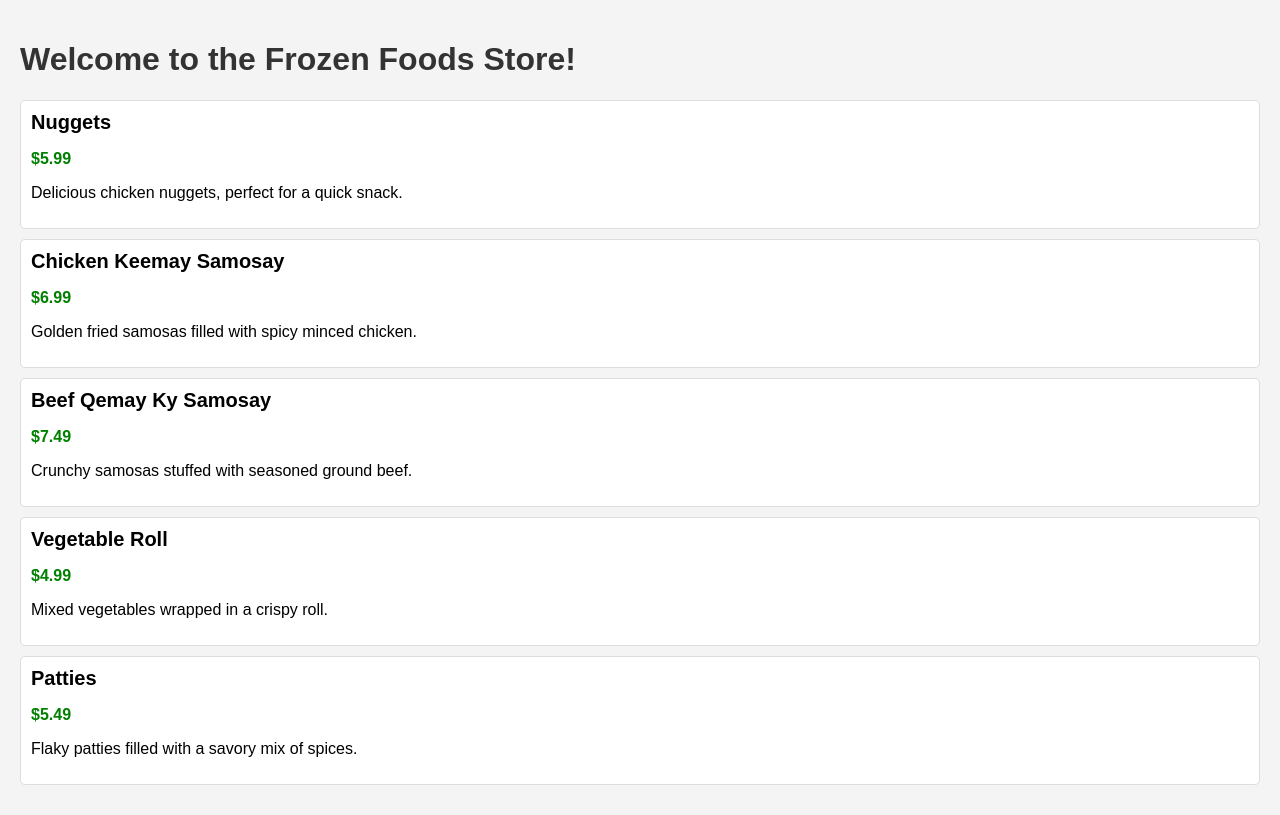
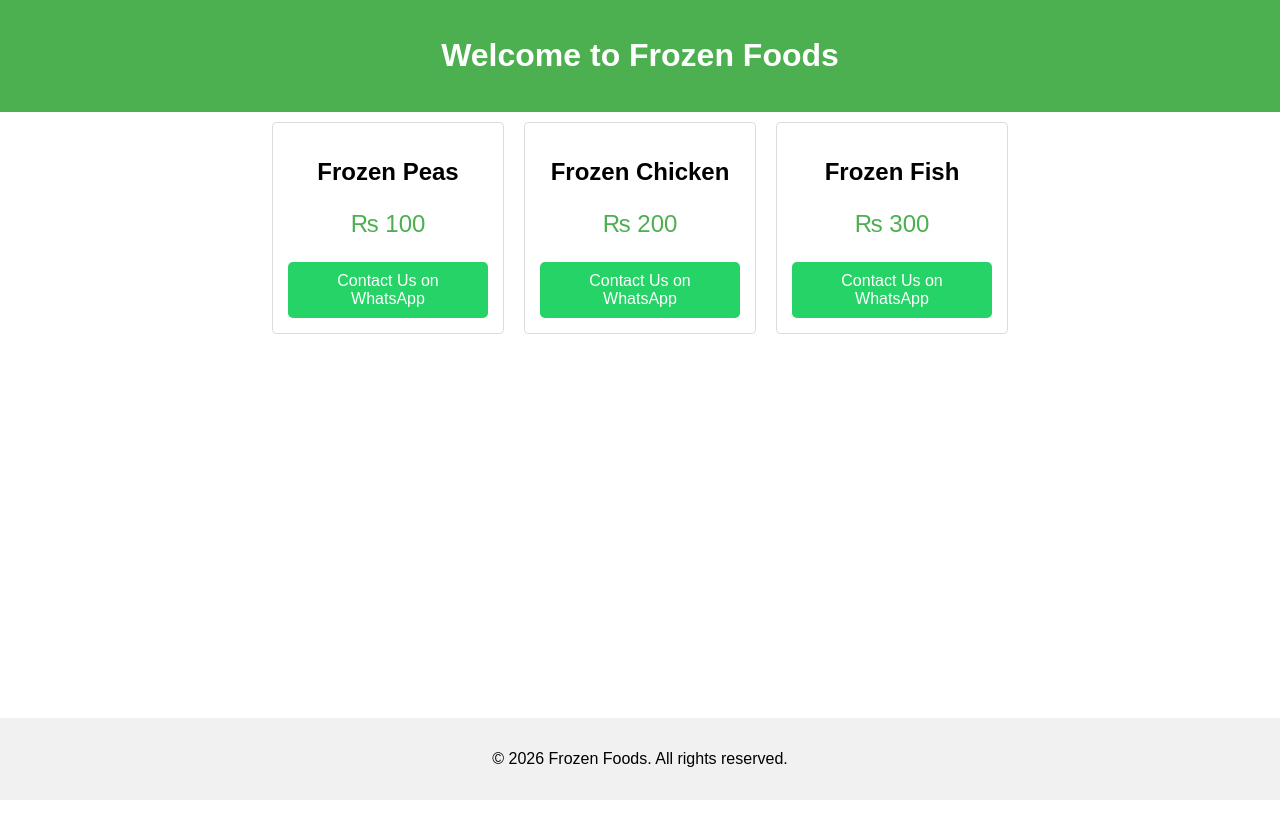
Before and after one commit to munahidmunahid254-ship-it/Munahid-, a plain HTML site: page index.html in a window 1280 px wide. Drawn offline with Linux system fonts and the light colour scheme.

Commit message:
Update index.html for Frozen Foods website with advanced styling and functionality.

```diff
--- a/index.html
+++ b/index.html
@@ -3,60 +3,85 @@
 <head>
     <meta charset="UTF-8">
     <meta name="viewport" content="width=device-width, initial-scale=1.0">
-    <title>Frozen Foods Store</title>
+    <title>Frozen Foods Website</title>
     <style>
         body {
             font-family: Arial, sans-serif;
-            background-color: #f4f4f4;
             margin: 0;
-            padding: 20px;
+            padding: 0;
         }
-        h1 {
-            color: #333;
+        header {
+            background-color: #4CAF50;
+            color: white;
+            text-align: center;
+            padding: 1em 0;
         }
         .product {
+            display: flex;
+            flex-wrap: wrap;
+            justify-content: center;
+        }
+        .product-item {
             border: 1px solid #ddd;
-            background-color: #fff;
-            margin: 10px 0;
-            padding: 10px;
-            border-radius: 5px;
+            border-radius: 4px;
+            margin: 10px;
+            padding: 15px;
+            width: 200px;
+            text-align: center;
+            transition: transform 0.2s;
         }
-        .product h2 {
-            margin: 0;
-            font-size: 20px;
+        .product-item:hover {
+            transform: scale(1.05);
         }
         .price {
-            color: green;
-            font-weight: bold;
+            font-size: 1.5em;
+            color: #4CAF50;
+        }
+        .whatsapp-button {
+            display: inline-block;
+            padding: 10px 20px;
+            background-color: #25D366;
+            color: white;
+            text-decoration: none;
+            border-radius: 5px;
+            transition: background-color 0.3s;
+        }
+        .whatsapp-button:hover {
+            background-color: #128C7E;
+        }
+        footer {
+            text-align: center;
+            padding: 1em 0;
+            background-color: #f1f1f1;
+            position: fixed;
+            bottom: 0;
+            width: 100%;
         }
     </style>
 </head>
 <body>
-    <h1>Welcome to the Frozen Foods Store!</h1>
+    <header>
+        <h1>Welcome to Frozen Foods</h1>
+    </header>
     <div class="product">
-        <h2>Nuggets</h2>
-        <p class="price">$5.99</p>
-        <p>Delicious chicken nuggets, perfect for a quick snack.</p>
+        <div class="product-item">
+            <h2>Frozen Peas</h2>
+            <p class="price">₨ 100</p>
+            <a href="https://wa.me/1234567890" class="whatsapp-button">Contact Us on WhatsApp</a>
+        </div>
+        <div class="product-item">
+            <h2>Frozen Chicken</h2>
+            <p class="price">₨ 200</p>
+            <a href="https://wa.me/1234567890" class="whatsapp-button">Contact Us on WhatsApp</a>
+        </div>
+        <div class="product-item">
+            <h2>Frozen Fish</h2>
+            <p class="price">₨ 300</p>
+            <a href="https://wa.me/1234567890" class="whatsapp-button">Contact Us on WhatsApp</a>
+        </div>
     </div>
-    <div class="product">
-        <h2>Chicken Keemay Samosay</h2>
-        <p class="price">$6.99</p>
-        <p>Golden fried samosas filled with spicy minced chicken.</p>
-    </div>
-    <div class="product">
-        <h2>Beef Qemay Ky Samosay</h2>
-        <p class="price">$7.49</p>
-        <p>Crunchy samosas stuffed with seasoned ground beef.</p>
-    </div>
-    <div class="product">
-        <h2>Vegetable Roll</h2>
-        <p class="price">$4.99</p>
-        <p>Mixed vegetables wrapped in a crispy roll.</p>
-    </div>
-    <div class="product">
-        <h2>Patties</h2>
-        <p class="price">$5.49</p>
-        <p>Flaky patties filled with a savory mix of spices.</p>
-    </div>
+    <footer>
+        <p>&copy; 2026 Frozen Foods. All rights reserved.</p>
+    </footer>
 </body>
 </html>
```
